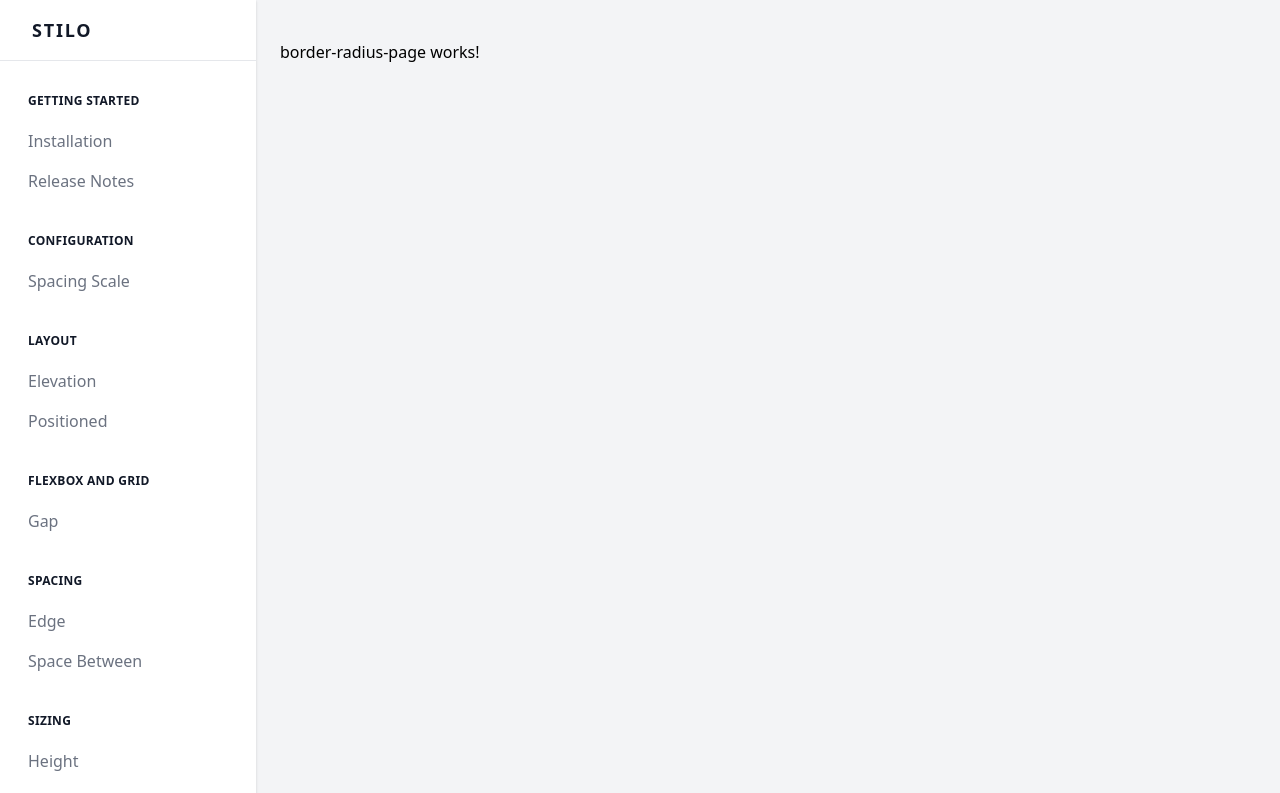
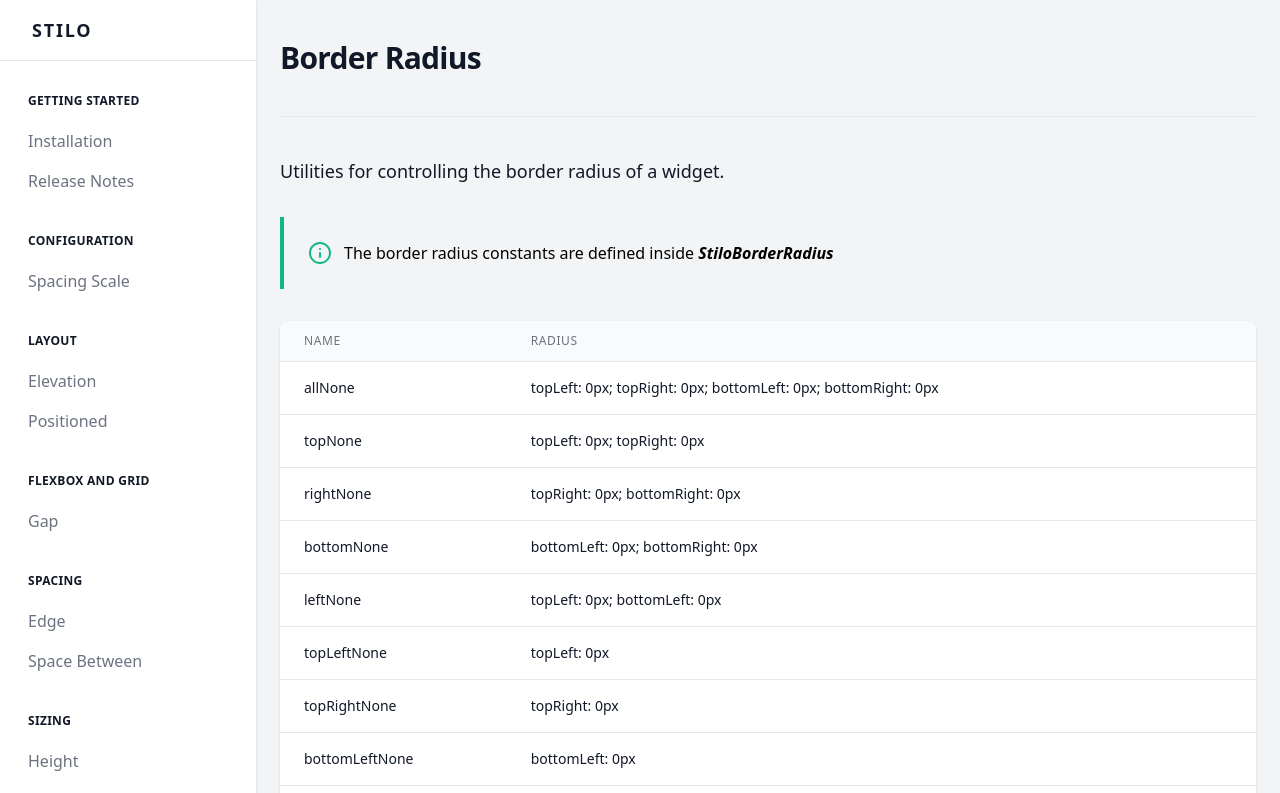
Before and after one commit to mirkorap/stilo-documentation, an Angular app: page /docs/border-radius in a window 1280 px wide. Shown: the top 793 px of the page. Built offline with nearby package versions, Linux system fonts and the light colour scheme.

Commit message:
feat: add documentation for StiloBorderRadius

```diff
--- a/src/app/pages/border-radius-page/border-radius-page.component.html
+++ b/src/app/pages/border-radius-page/border-radius-page.component.html
@@ -1 +1,22 @@
-<p>border-radius-page works!</p>
+<div>
+  <div class="pb-10 border-b border-gray-200 mb-10">
+    <h1 class="inline-block text-3xl font-extrabold text-gray-900 tracking-tight">Border Radius</h1>
+  </div>
+  <p class="mt-1 text-lg text-gray-900">Utilities for controlling the border radius of a widget.</p>
+
+  <app-hint-box>
+    <div>
+      The border radius constants are defined inside
+      <span class="font-semibold italic">StiloBorderRadius</span>
+    </div>
+  </app-hint-box>
+</div>
+
+<div>
+  <app-table [columns]="columns" [rows]="rows"></app-table>
+
+  <div class="mt-10">
+    <h1 class="inline-block text-lg font-extrabold text-gray-900 tracking-tight">Usage Example</h1>
+  </div>
+  <app-code-snippet [codeSnippet]="usageExample.trim()"></app-code-snippet>
+</div>
--- a/src/app/pages/border-radius-page/border-radius-page.component.ts
+++ b/src/app/pages/border-radius-page/border-radius-page.component.ts
@@ -1,4 +1,5 @@
-import { Component, OnInit, ChangeDetectionStrategy } from '@angular/core';
+import { ChangeDetectionStrategy, Component, OnInit } from '@angular/core';
+import { StringTransformService } from '@app/services/string-transform.service';
 
 @Component({
   selector: 'app-border-radius-page',
@@ -7,10 +8,130 @@ import { Component, OnInit, ChangeDetectionStrategy } from '@angular/core';
   changeDetection: ChangeDetectionStrategy.OnPush
 })
 export class BorderRadiusPageComponent implements OnInit {
+  columns: string[] = ['name', 'radius'];
+  rows: { [key: string]: any }[] = [];
+  radiusTypes: { name: string; radius: number }[] = [
+    {
+      name: 'none',
+      radius: 0.0
+    },
+    {
+      name: 'xs',
+      radius: 2.0
+    },
+    {
+      name: 'sm',
+      radius: 4.0
+    },
+    {
+      name: 'md',
+      radius: 6.0
+    },
+    {
+      name: 'lg',
+      radius: 8.0
+    },
+    {
+      name: 'xl',
+      radius: 12.0
+    },
+    {
+      name: 'xl2',
+      radius: 16.0
+    },
+    {
+      name: 'xl3',
+      radius: 20.0
+    },
+    {
+      name: 'xl4',
+      radius: 24.0
+    },
+    {
+      name: 'xl5',
+      radius: 28.0
+    },
+    {
+      name: 'xl6',
+      radius: 32.0
+    },
+    {
+      name: 'full',
+      radius: 9999.0
+    }
+  ];
+  borderRadiusTypes: { name: string; radius: string }[] = [
+    {
+      name: 'all',
+      radius: 'topLeft: Xpx; topRight: Xpx; bottomLeft: Xpx; bottomRight: Xpx'
+    },
+    {
+      name: 'top',
+      radius: 'topLeft: Xpx; topRight: Xpx'
+    },
+    {
+      name: 'right',
+      radius: 'topRight: Xpx; bottomRight: Xpx'
+    },
+    {
+      name: 'bottom',
+      radius: 'bottomLeft: Xpx; bottomRight: Xpx'
+    },
+    {
+      name: 'left',
+      radius: 'topLeft: Xpx; bottomLeft: Xpx'
+    },
+    {
+      name: 'topLeft',
+      radius: 'topLeft: Xpx'
+    },
+    {
+      name: 'topRight',
+      radius: 'topRight: Xpx'
+    },
+    {
+      name: 'bottomLeft',
+      radius: 'bottomLeft: Xpx'
+    },
+    {
+      name: 'bottomRight',
+      radius: 'bottomRight: Xpx'
+    }
+  ];
+  usageExample = `
+  Center(
+    child: Row(
+      children: [
+        Container(
+          margin: StiloEdge.all5,
+          width: StiloWidth.w56,
+          height: StiloHeight.h36,
+          decoration: BoxDecoration(
+            color: StiloColor.blue[500],
+            borderRadius: StiloBorderRadius.allMd,
+          ),
+        ),
+        Container(
+          width: StiloWidth.w36,
+          height: StiloHeight.h64,
+          decoration: BoxDecoration(
+            color: StiloColor.red[500],
+            borderRadius: StiloBorderRadius.bottomXl,
+          ),
+        ),
+      ],
+    ),
+  )`;
 
-  constructor() { }
+  constructor(private stringTransform: StringTransformService) {}
 
   ngOnInit(): void {
+    this.rows = this.radiusTypes.flatMap((radiusType) => {
+      return this.borderRadiusTypes.map((borderRadiusType) => {
+        const name = borderRadiusType.name + this.stringTransform.capitalize(radiusType.name);
+        const radius = borderRadiusType.radius.replace(/X/g, radiusType.radius.toString());
+        return { name, radius };
+      });
+    });
   }
-
 }
```
